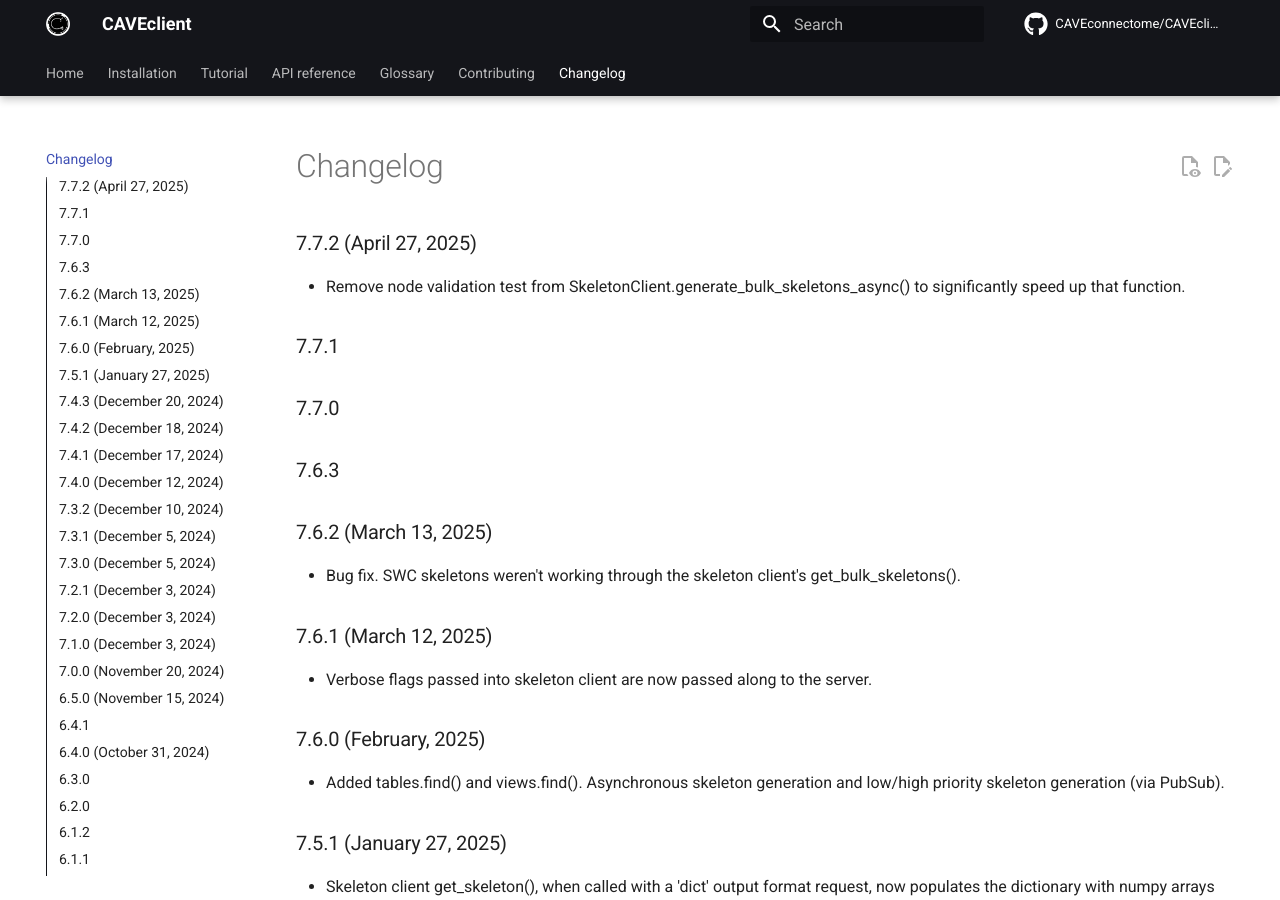
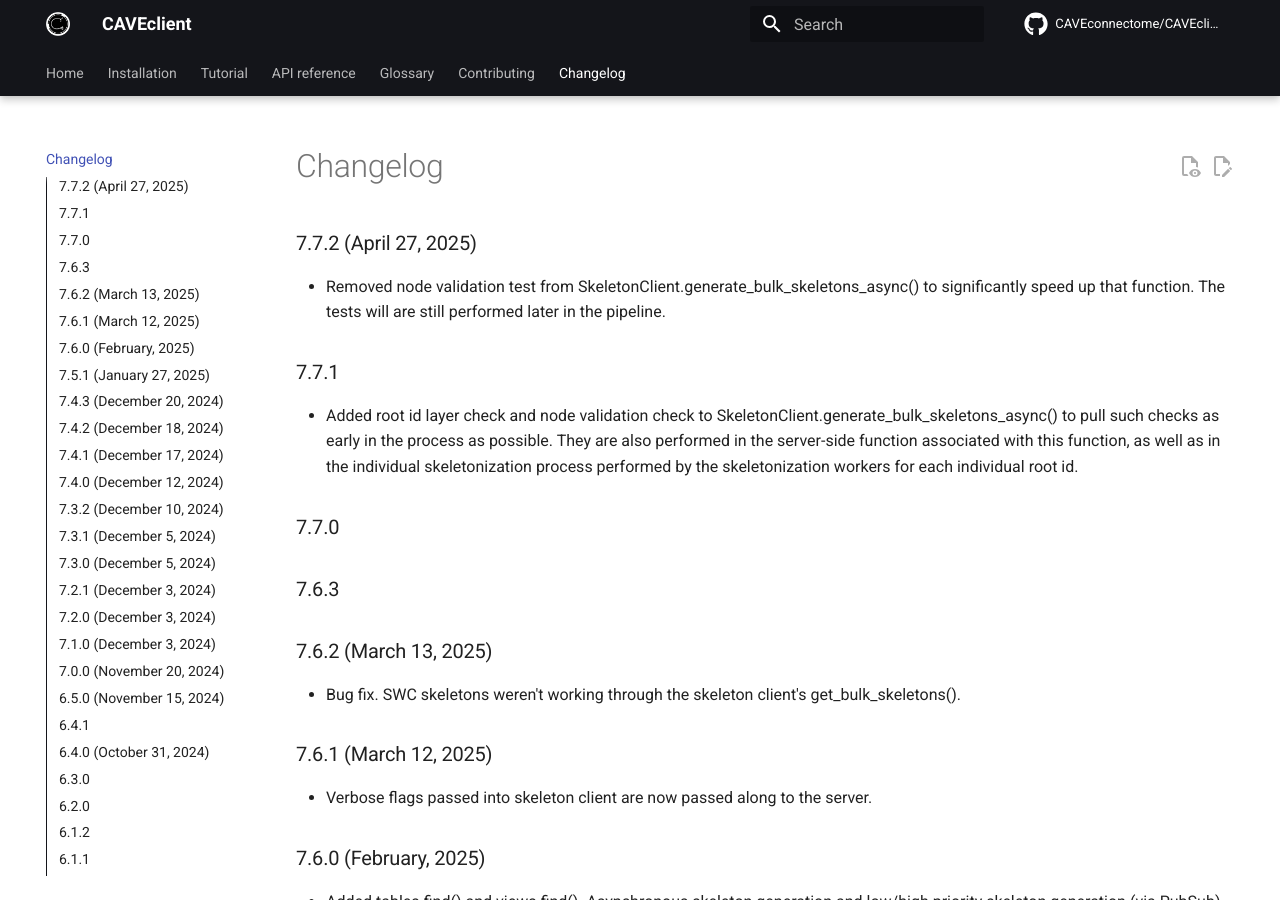
Before and after one commit to CAVEconnectome/CAVEclient, an MkDocs documentation site: the page built from docs/changelog.md, in a window 1280 px wide and 900 px high. Built offline with MkDocs 1.6.1 and Material for MkDocs 9.7.7, drawn with Linux system fonts in a browser that asks for light colours; comment, search, counter and statistics services are not loaded.

Commit message:
Update changelog.md

```diff
--- a/docs/changelog.md
+++ b/docs/changelog.md
@@ -2,9 +2,10 @@
 title: Changelog
 ---
 ## 7.7.2 (April 27, 2025)
-- Remove node validation test from SkeletonClient.generate_bulk_skeletons_async() to significantly speed up that function.
+- Removed node validation test from SkeletonClient.generate_bulk_skeletons_async() to significantly speed up that function. The tests will are still performed later in the pipeline.
 
 ## 7.7.1
+- Added root id layer check and node validation check to SkeletonClient.generate_bulk_skeletons_async() to pull such checks as early in the process as possible. They are also performed in the server-side function associated with this function, as well as in the individual skeletonization process performed by the skeletonization workers for each individual root id.
 
 ## 7.7.0
 
```
